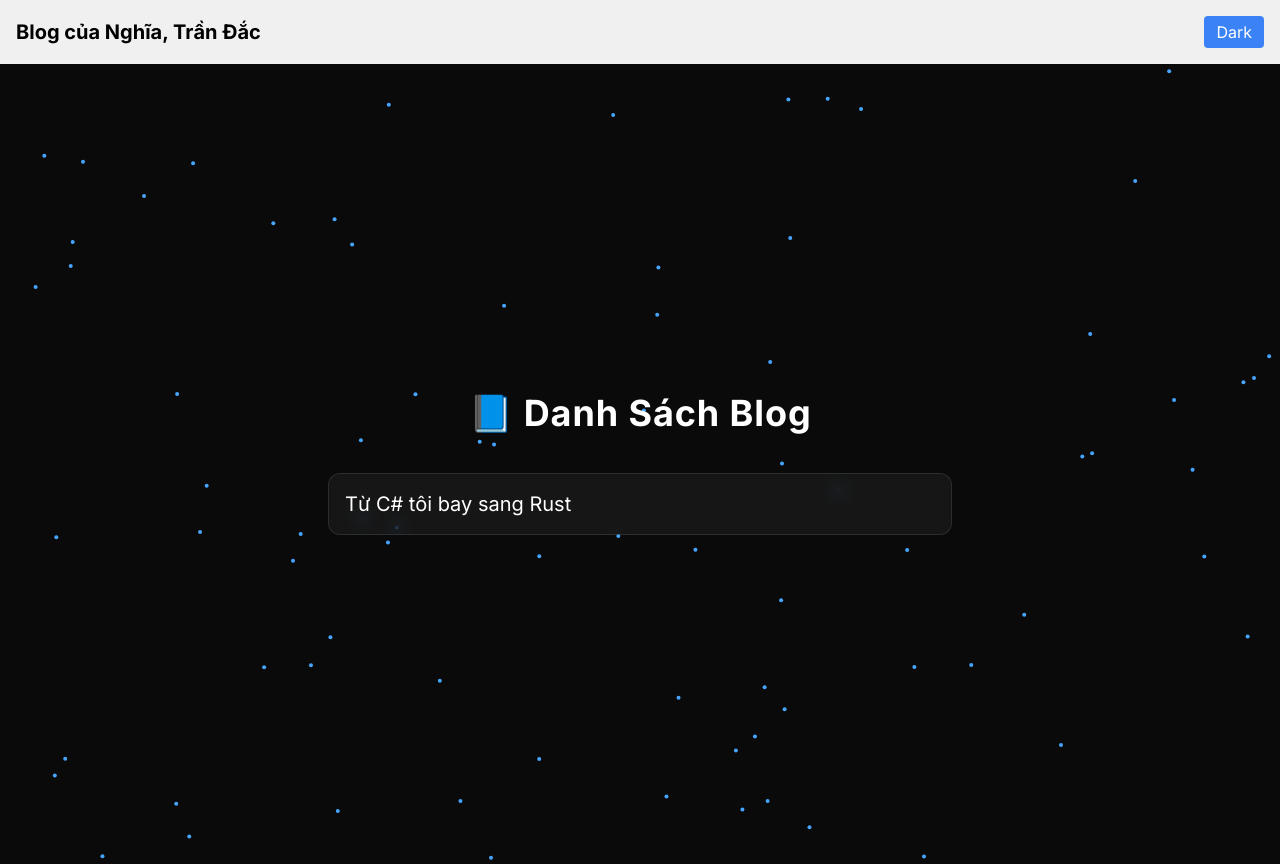
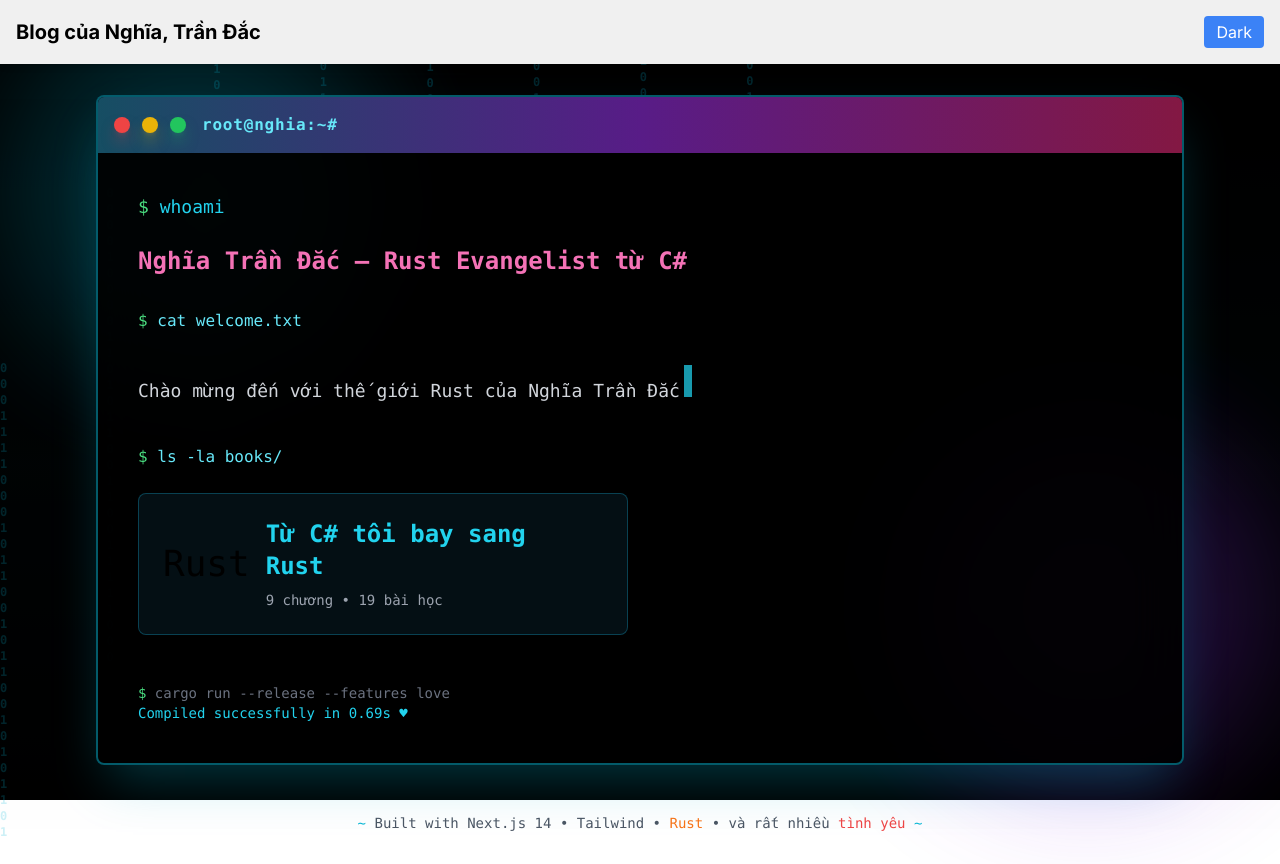
Before and after one commit to nghiatd-29581/nghiatd-blog, a Next.js app in the folder my-blog/: page / in a window 1280 px wide. Built offline with nearby package versions, Linux system fonts and the light colour scheme.

Commit message:
update trang chu

```diff
--- a/my-blog/app/page.tsx
+++ b/my-blog/app/page.tsx
@@ -1,57 +1,162 @@
+// app/page.tsx
 "use client";
 
 import Link from "next/link";
 import booksData from "@/data/books.json";
-import { motion } from "framer-motion";
-import Particles from "@/components/Particles";
+import { AnimatedBackground } from "@/components/AnimatedBackground";
+import { GlitchText } from "@/components/GlitchText";
+import { useEffect, useState } from "react";
 
 export default function Home() {
   const { books } = booksData;
+  const [typedText, setTypedText] = useState("");
+  const fullText = "Chào mừng đến với thế giới Rust của Nghĩa Trần Đắc";
+
+  useEffect(() => {
+    let i = 0;
+    const interval = setInterval(() => {
+      if (i < fullText.length) {
+        setTypedText(fullText.slice(0, i + 1));
+        i++;
+      } else {
+        clearInterval(interval);
+      }
+    }, 60);
+    return () => clearInterval(interval);
+  }, []);
 
   return (
-    <main className="relative min-h-screen flex flex-col items-center justify-center bg-[#0a0a0a] text-white overflow-hidden">
+    <>
+      <AnimatedBackground />
 
-      {/* 🔥 Background Particles (non-blocking) */}
-      <div className="absolute inset-0 pointer-events-none">
-        <Particles
-          quantity={80}
-          ease={80}
-          color="#45A5FF"
-          refresh
-        />
+      <div className="relative min-h-screen flex items-center justify-center font-mono overflow-hidden">
+        {/* Matrix-style falling code rain (siêu nhẹ) */}
+        <div className="absolute inset-0 opacity-20 pointer-events-none">
+          <div className="absolute inset-0 bg-gradient-to-b from-transparent via-cyan-900/20 to-transparent" />
+          {[...Array(12)].map((_, i) => (
+            <div
+              key={i}
+              className="absolute text-cyan-500 text-xs font-bold animate-fall"
+              style={{
+                left: `${i * 8.33}%`,
+                animationDelay: `${i * 0.3}s`,
+                animationDuration: `${8 + i}s`,
+              }}
+            >
+              {Array(30)
+                .fill(0)
+                .map((_, j) => (
+                  <div key={j}>{"01"[Math.floor(Math.random() * 2)]}</div>
+                ))}
+            </div>
+          ))}
+        </div>
+
+        <main className="relative z-10 max-w-6xl mx-auto px-8 text-center">
+          {/* Terminal Window lớn nhất, ngầu nhất */}
+          <div className="bg-black/90 backdrop-blur-xl border-2 border-cyan-500/50 rounded-lg shadow-2xl shadow-cyan-500/30 overflow-hidden">
+            {/* Terminal header */}
+            <div className="bg-gradient-to-r from-cyan-900 via-purple-900 to-pink-900 p-4 flex items-center gap-4">
+              <div className="flex gap-3">
+                <div className="w-4 h-4 rounded-full bg-red-500 shadow-lg shadow-red-500/50" />
+                <div className="w-4 h-4 rounded-full bg-yellow-500 shadow-lg shadow-yellow-500/50" />
+                <div className="w-4 h-4 rounded-full bg-green-500 shadow-lg shadow-green-500/50" />
+              </div>
+              <div className="text-cyan-300 font-bold tracking-wider">
+                root@nghia:~#
+              </div>
+            </div>
+
+            {/* Terminal body */}
+            <div className="p-10 text-left">
+              {/* Typing effect */}
+              <div className="text-cyan-400 text-lg mb-6">
+                <span className="text-green-400">$</span> whoami
+              </div>
+              <div className="text-pink-400 text-2xl mb-8 font-bold">
+                Nghĩa Trần Đắc — Rust Evangelist từ C#
+              </div>
+
+              <div className="text-cyan-300 mb-8">
+                <span className="text-green-400">$</span> cat welcome.txt
+              </div>
+              <div className="text-gray-300 text-lg leading-relaxed mb-10">
+                {typedText}
+                <span className="inline-block w-2 h-8 bg-cyan-400 ml-1 animate-pulse" />
+              </div>
+
+              {/* Books list - kiểu file explorer */}
+              <div className="text-cyan-300 mb-6">
+                <span className="text-green-400">$</span> ls -la books/
+              </div>
+
+              <div className="grid grid-cols-1 md:grid-cols-2 gap-6">
+                {books.map((book, i) => (
+                  <Link
+                    key={book.id}
+                    href={`/${book.id}`}
+                    className="group block p-6 bg-cyan-900/20 border border-cyan-700/50 rounded-lg
+                               hover:bg-cyan-800/40 hover:border-cyan-400 hover:shadow-2xl hover:shadow-cyan-500/40
+                               transition-all duration-500 hover:scale-105"
+                  >
+                    <div className="flex items-center gap-4">
+                      <div className="text-4xl">Rust</div>
+                      <div className="flex-1">
+                        <h3 className="text-2xl font-bold text-cyan-100 group-hover:text-cyan-300 transition-colors">
+                          <GlitchText text={book.title} />
+                        </h3>
+                        <div className="text-sm text-gray-400 mt-2">
+                          {book.chapters.length} chương •{" "}
+                          {book.chapters.reduce(
+                            (acc: number, c: any) => acc + c.lessons.length,
+                            0
+                          )}{" "}
+                          bài học
+                        </div>
+                      </div>
+                      <div className="text-3xl opacity-0 group-hover:opacity-100 transition-all translate-x-[-20px] group-hover:translate-x-0">
+                        →
+                      </div>
+                    </div>
+                  </Link>
+                ))}
+              </div>
+
+              {/* Final command */}
+              <div className="mt-12 text-gray-500 text-sm">
+                <span className="text-green-400">$</span> cargo run --release --features love
+                <br />
+                <span className="text-cyan-400">
+                  Compiled successfully in 0.69s ♥
+                </span>
+              </div>
+            </div>
+          </div>
+
+          {/* Footer nhỏ xinh */}
+          <div className="mt-12 text-center text-gray-600 text-sm">
+            <span className="text-cyan-500">~</span> Built with Next.js 14 • Tailwind •{" "}
+            <span className="text-orange-500">Rust</span> • và rất nhiều{" "}
+            <span className="text-red-500">tình yêu</span>{" "}
+            <span className="text-cyan-500">~</span>
+          </div>
+        </main>
       </div>
 
-      {/* 🔥 Fade-in content */}
-      <motion.div
-        initial={{ opacity: 0, y: 30 }}
-        animate={{ opacity: 1, y: 0 }}
-        transition={{ duration: 0.8 }}
-        className="relative z-10 w-full max-w-2xl p-6"
-      >
-        <h1 className="text-4xl font-bold text-center mb-10 tracking-wide">
-          📘 Danh Sách Blog
-        </h1>
-
-        <ul className="space-y-4">
-          {books.map((book) => (
-            <motion.li
-              key={book.id}
-              initial={{ opacity: 0, x: -20 }}
-              animate={{ opacity: 1, x: 0 }}
-              transition={{ duration: 0.4 }}
-            >
-              <Link
-                href={`/${book.id}`}
-                className="block p-4 rounded-xl bg-white/5 backdrop-blur border border-white/10
-                           hover:bg-white/10 hover:border-blue-400 transition-all
-                           text-xl hover:shadow-xl"
-              >
-                {book.title}
-              </Link>
-            </motion.li>
-          ))}
-        </ul>
-      </motion.div>
-    </main>
+      {/* CSS cho Matrix rain */}
+      <style jsx>{`
+        @keyframes fall {
+          0% {
+            transform: translateY(-100vh);
+          }
+          100% {
+            transform: translateY(100vh);
+          }
+        }
+        .animate-fall {
+          animation: fall linear infinite;
+        }
+      `}</style>
+    </>
   );
 }
```
